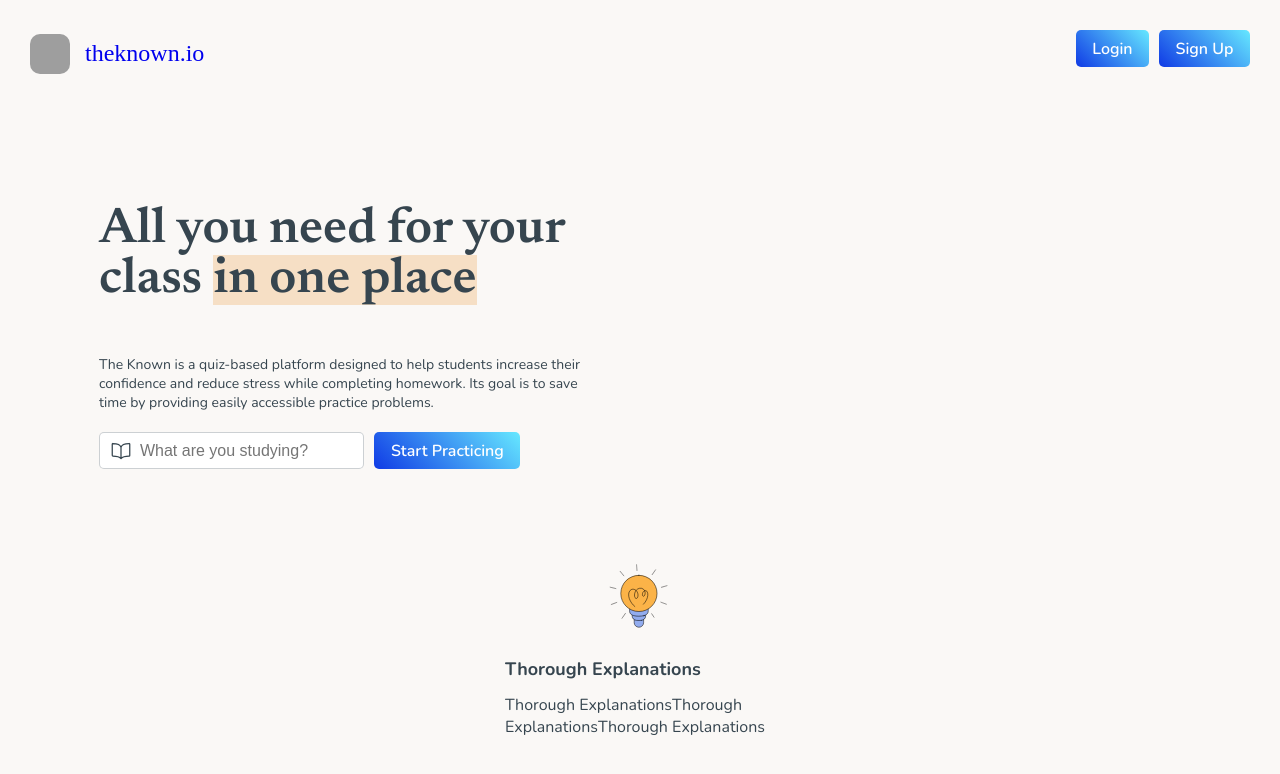
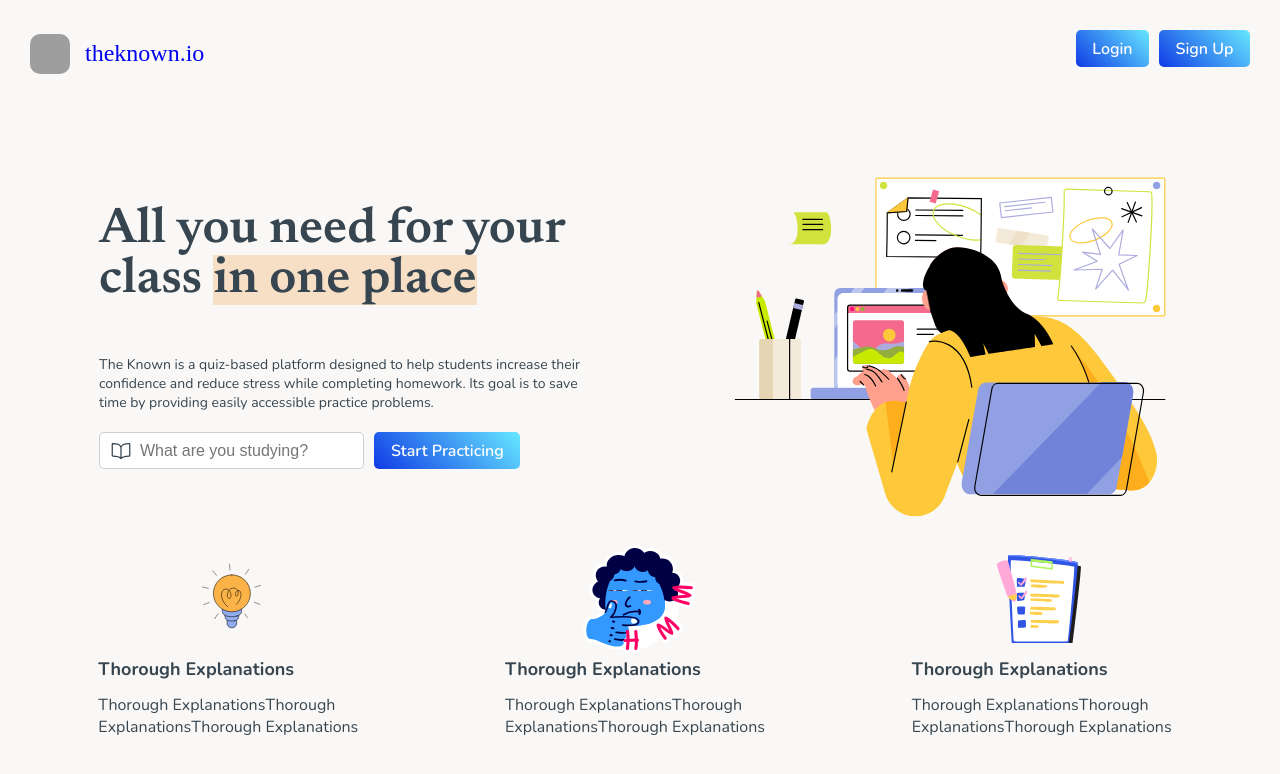
Before and after one commit to DanielKuznetsov/Personalized-Learning-Platform, a React (Create React App) app in the folder e-learning/: page / in a window 1280 px wide. Shown: the top 774 px of the page. Built offline with nearby package versions, Linux system fonts and the light colour scheme; grey boxes are pictures that could not be loaded; a web font is replaced by a local one.

Commit message:
Add FeatureCard; move feature into its own component

```diff
--- /dev/null
+++ b/e-learning/src/FeatureCard.js
@@ -0,0 +1,31 @@
+import "./styles/FeatureCard.scss";
+import Lottie from "react-lottie";
+
+
+function FeatureCard({illustrationName, title, subtitle}) {
+  const defaultOptions = {
+    loop: true,
+    autoplay: true,
+    animationData: illustrationName,
+    rendererSettings: {
+      preserveAspectRatio: "xMidYMid slice",
+    },
+  };
+
+  return (
+    <div className="Feature">
+      <Lottie
+        className="icon"
+        options={defaultOptions}
+        height={120}
+        width={120}
+      />
+      <p className="title">{title}</p>
+      <p className="subtitle">
+        {subtitle}
+      </p>
+    </div>
+  );
+}
+
+export default FeatureCard;
--- a/e-learning/src/Home.js
+++ b/e-learning/src/Home.js
@@ -4,21 +4,16 @@ import Navbar from "./Navbar";
 import "./styles/Home.scss";
 import homework from "./images/homework.json";
 import solution from "./images/solution.json";
+import question from "./images/question.json";
+import test from "./images/test.json";
 import Lottie from "react-lottie";
+import FeatureCard from "./FeatureCard";
 
 function Home() {
-  const defaultOptions1 = {
+  const defaultOptions = {
     loop: true,
     autoplay: true,
-    rendererSettings: {
-      preserveAspectRatio: "xMidYMid slice",
-    },
-  };
-
-  const defaultOptions2 = {
-    loop: true,
-    autoplay: true,
-    animationData: solution,
+    animationData: homework,
     rendererSettings: {
       preserveAspectRatio: "xMidYMid slice",
     },
@@ -55,21 +50,26 @@ function Home() {
             </div>
           </div>
           <div className="gif-hw">
-            <Lottie options={defaultOptions1} height={400} width={450} />
+            <Lottie options={defaultOptions} height={400} width={450} />
           </div>
         </div>
         <div className="features">
           <div className="features-wrapper">
-            <div className="feature">
-              <Lottie
-                className="icon"
-                options={defaultOptions2}
-                height={120}
-                width={90}
-              />
-              <p className="title">Thorough Explanations</p>
-              <p className="subtitle">Thorough ExplanationsThorough ExplanationsThorough Explanations</p>
-            </div>
+            <FeatureCard
+              illustrationName={solution}
+              title="Thorough Explanations"
+              subtitle="Thorough ExplanationsThorough ExplanationsThorough Explanations"
+            />
+            <FeatureCard
+              illustrationName={question}
+              title="Thorough Explanations"
+              subtitle="Thorough ExplanationsThorough ExplanationsThorough Explanations"
+            />
+            <FeatureCard
+              illustrationName={test}
+              title="Thorough Explanations"
+              subtitle="Thorough ExplanationsThorough ExplanationsThorough Explanations"
+            />
           </div>
         </div>
       </div>
--- /dev/null
+++ b/e-learning/src/styles/FeatureCard.scss
@@ -0,0 +1,19 @@
+.Feature {
+  width: 27rem;
+  height: auto;
+  display: flex;
+  flex-direction: column;
+  align-items: flex-start;
+
+  .icon {
+  }
+
+  .title {
+    font-weight: 700;
+    font-size: 1.8rem;
+  }
+  .subtitle {
+    margin-top: 1.25rem;
+    font-weight: 300;
+  }
+}
```
